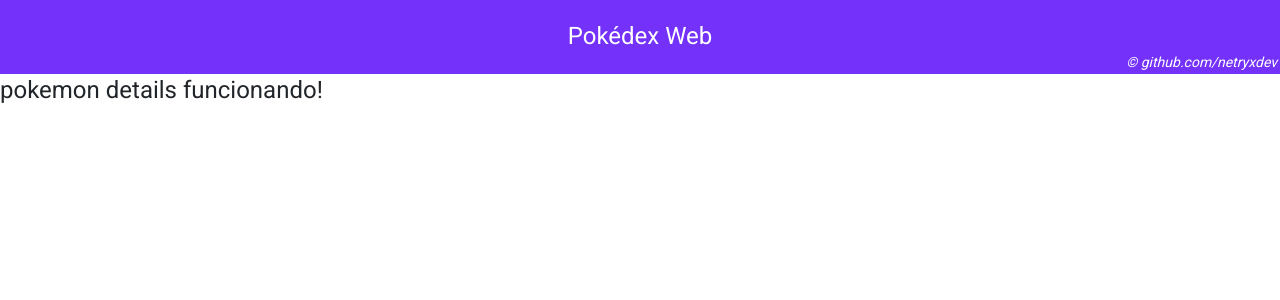
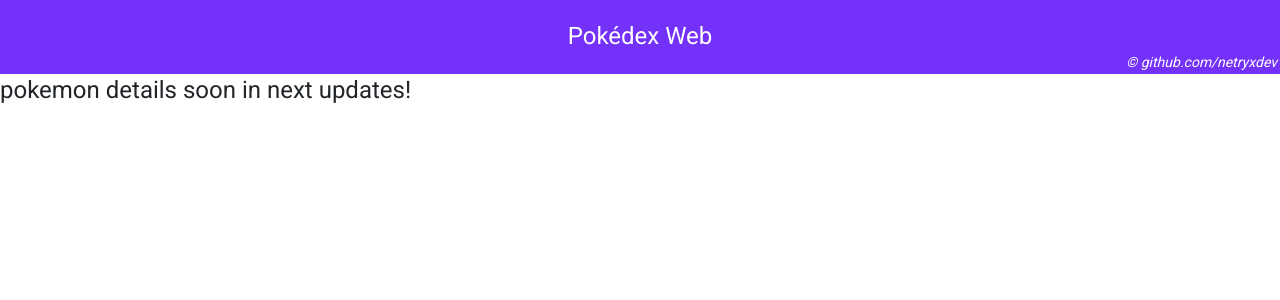
Before and after one commit to netryxdev/pokedex, an Angular app: page /details in a window 1280 px wide. Shown: the top 300 px of the page. Built offline with nearby package versions, Linux system fonts and the light colour scheme.

Commit message:
details soon message

```diff
--- a/src/app/pokemon-details/poke-details.component.html
+++ b/src/app/pokemon-details/poke-details.component.html
@@ -1 +1 @@
-<h1>pokemon details funcionando!</h1>
+<h1>pokemon details soon in next updates!</h1>
```
